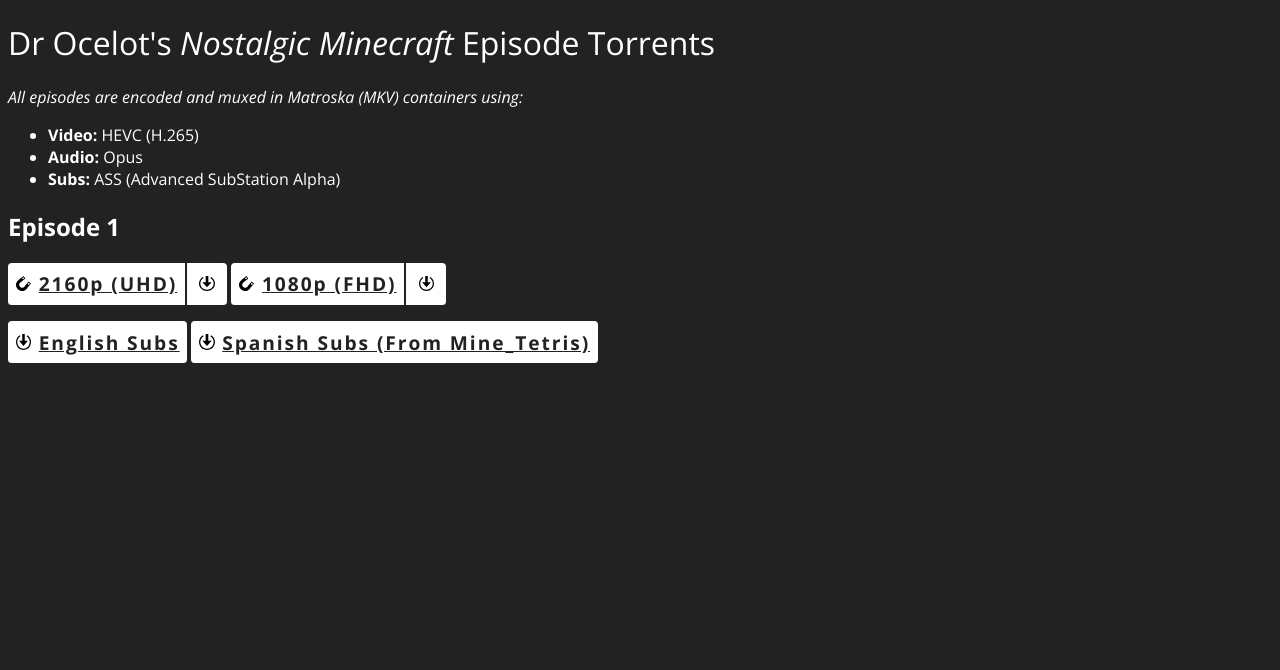
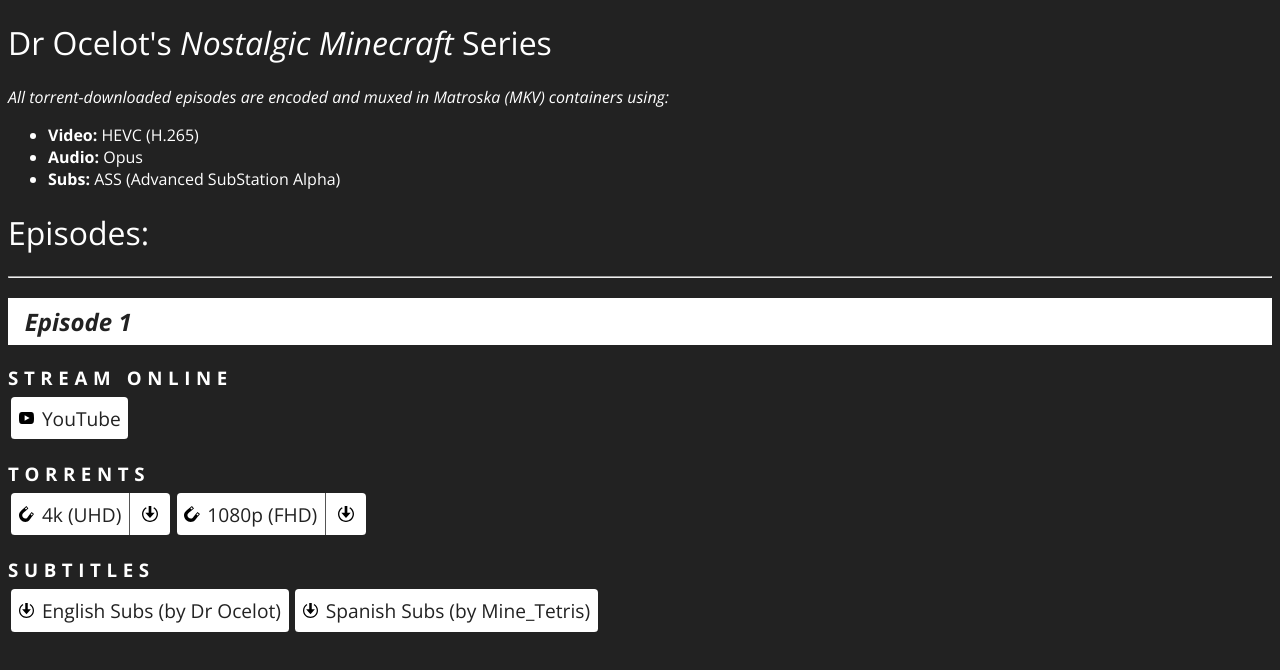
Before and after one commit to doktorocelot/nostalgicminecraft, a website built with Vite: page index.html in a window 1280 px wide. Built offline with nearby package versions, Linux system fonts and the light colour scheme.

Commit message:
create scalable site

```diff
--- a/index.html
+++ b/index.html
@@ -9,26 +9,18 @@
   <link rel="preconnect" href="https://fonts.googleapis.com">
   <link rel="preconnect" href="https://fonts.gstatic.com" crossorigin>
   <link href="https://fonts.googleapis.com/css2?family=Open+Sans:ital,wght@0,300;0,400;0,700;1,300;1,400;1,700&display=swap" rel="stylesheet">
-    <link rel="stylesheet" href="style.css">
 </head>
 <body>
-<h1>Dr Ocelot's <i>Nostalgic Minecraft</i> Episode Torrents</h1>
-<p><i>All episodes are encoded and muxed in Matroska (MKV) containers using:</i></p>
+<h1>Dr Ocelot's <i>Nostalgic Minecraft</i> Series</h1>
+<p><i>All torrent-downloaded episodes are encoded and muxed in Matroska (MKV) containers using:</i></p>
 <ul>
   <li><b>Video: </b>HEVC (H.265)</li>
   <li><b>Audio: </b>Opus</li>
   <li><b>Subs: </b>ASS (Advanced SubStation Alpha)</li>
 </ul>
-<section>
-    <h2>Episode 1</h2>
-    <div class="download-section">
-        <a class="btn left" href="magnet:?xt=urn:btih:09978615b77f6001307ed379f9d915f67ec8c02c&dn=Nostalgic_Minecraft.s01e01.4k.mkv"><img src="magnet.svg" class="with-text" alt="Magnet Link">2160p (UHD)</a><a class="btn right" href="torrents/Nostalgic_Minecraft.s01e01.4k.mkv.torrent" download><img src="save.svg" class="alone" alt="Download Torrent Link"></a>
-        <a class="btn left" href="magnet:?xt=urn:btih:bab1959dffacb889e784b37e64f8972d8e0a260d&dn=Nostalgic_Minecraft.s01e01.1080p.mkv"><img src="magnet.svg" class="with-text" alt="Magnet Link">1080p (FHD)</a><a class="btn right" href="torrents/Nostalgic_Minecraft.s01e01.1080p.mkv.torrent" download><img src="save.svg" class="alone" alt="Download Torrent Link"></a>
-    </div>
-    <div class="download-section">
-        <a class="btn" href="subs/Nostalgic_Minecraft.s01e01.en.ass" download><img src="save.svg" class="with-text" alt="Download Link">English Subs</a>
-        <a class="btn" href="subs/Nostalgic_Minecraft.s01e01.es.ass" download><img src="save.svg" class="with-text" alt="Download Link">Spanish Subs (From Mine_Tetris)</a>
-    </div>
+<h1>Episodes:</h1>
+<section id="episodes">
 </section>
+<script type="module" src="/src/main.ts"></script>
 </body>
 </html>
--- /dev/null
+++ b/src/assets.d.ts
@@ -0,0 +1,4 @@
+declare module "*.svg" {
+    const value: string
+    export default value
+}
--- /dev/null
+++ b/src/episodes/00/01.ts
@@ -0,0 +1,28 @@
+import {EpisodeDefinition} from '../episode-definition.ts'
+import {YOUTUBE_STREAM} from '../streaming/youtube-stream.ts'
+
+export const EPISODE_DEFINITION_01: EpisodeDefinition = {
+    num: 1,
+    magnet4k: 'magnet:?xt=urn:btih:09978615b77f6001307ed379f9d915f67ec8c02c&dn=Nostalgic_Minecraft.s01e01.4k.mkv',
+    magnet1080: 'magnet:?xt=urn:btih:bab1959dffacb889e784b37e64f8972d8e0a260d&dn=Nostalgic_Minecraft.s01e01.1080p.mkv',
+    dl4k: '/torrents/00/Nostalgic_Minecraft.s01e01.4k.mkv.torrent',
+    dl1080: '/torrents/00/Nostalgic_Minecraft.s01e01.1080p.mkv.torrent',
+    streamList: [
+        {
+            site: YOUTUBE_STREAM,
+            url: 'https://youtu.be/_55p2vKzsM8',
+        },
+    ],
+    subsList: [
+        {
+            dl: '/subs/00/Nostalgic_Minecraft.s01e01.en.ass',
+            lang: 'en',
+            author: 'Dr Ocelot',
+        },
+        {
+            dl: '/subs/00/Nostalgic_Minecraft.s01e01.es.ass',
+            lang: 'es',
+            author: 'Mine_Tetris',
+        },
+    ],
+}
--- /dev/null
+++ b/src/episodes/episode-definition.ts
@@ -0,0 +1,25 @@
+export interface EpisodeDefinition {
+    num: number
+    magnet1080: string
+    magnet4k: string
+    dl1080: string
+    dl4k: string
+    streamList: StreamMirrorDefinition[]
+    subsList: SubtitleDefinition[]
+}
+
+export interface SubtitleDefinition {
+    dl: string
+    lang: string
+    author: string
+}
+
+export interface StreamMirrorDefinition {
+    url: string
+    site: StreamSiteDefinition
+}
+
+export interface StreamSiteDefinition {
+    icon: string
+    name: string
+}
--- /dev/null
+++ b/src/episodes/episodes.ts
@@ -0,0 +1,6 @@
+import {EpisodeDefinition} from "./episode-definition.ts";
+import {EPISODE_DEFINITION_01} from "./00/01.ts";
+
+export const EPISODES: EpisodeDefinition[] = [
+    EPISODE_DEFINITION_01,
+]
--- /dev/null
+++ b/src/episodes/streaming/youtube-stream.ts
@@ -0,0 +1,6 @@
+import {StreamSiteDefinition} from '../episode-definition.ts'
+import ytIcon from '../../img/yt.svg'
+export const YOUTUBE_STREAM: StreamSiteDefinition = {
+    icon: ytIcon,
+    name: 'YouTube'
+}
--- /dev/null
+++ b/src/main.ts
@@ -0,0 +1,164 @@
+import './style/style.css'
+import {EPISODES} from './episodes/episodes.ts'
+import {EpisodeDefinition} from './episodes/episode-definition.ts'
+import magnetSvg from './img/magnet.svg'
+import saveSvg from './img/save.svg'
+
+const displayNames = new Intl.DisplayNames(['en'], {type: 'language'})
+
+;
+
+(() => {
+    const episodeListSection = document.getElementById('episodes')
+    if (episodeListSection == null) throw new Error('\'downloads\' id wasn\'t defined in the HTML.')
+
+    for (const episode of EPISODES) {
+        episodeListSection.appendChild(document.createElement('hr'))
+
+        const episodeSection = document.createElement('section')
+
+        episodeSection.appendChild(createEpisodeHeading(episode))
+
+        episodeSection.appendChild(createStreamSection(episode))
+
+        episodeSection.appendChild(createTorrentDownloadSection(episode))
+
+        episodeSection.appendChild(createSubsDownloadSection(episode))
+
+        episodeListSection.appendChild(episodeSection)
+    }
+})()
+
+function createButtonSection() {
+    const section = document.createElement('div')
+    section.classList.add('download-section')
+    return section
+}
+
+
+function createEpisodeHeading(episode: EpisodeDefinition) {
+    const heading = document.createElement('h2')
+    heading.textContent = `Episode ${episode.num.toString()}`
+    return heading
+}
+
+function createButton({side, link, image, text, imageAlt, isDownload}: {
+    side: string | null,
+    link: string,
+    image: string,
+    text: string | null,
+    imageAlt: string,
+    isDownload: boolean
+}) {
+    const button = document.createElement('a')
+    button.classList.add('btn')
+    if (side != null) button.classList.add(side)
+    button.href = link
+    if (isDownload) button.setAttribute('download', '')
+
+    const img = document.createElement('img')
+    img.src = image
+    img.classList.add(text == null ? 'alone' : 'with-text')
+    img.alt = imageAlt
+
+    button.appendChild(img)
+    if (text != null) {
+        const buttonText = document.createElement('span')
+        buttonText.textContent = text
+        button.appendChild(buttonText)
+    }
+    return button
+}
+
+function createDownloadGroup() {
+    const group = document.createElement('span')
+    group.classList.add('download-group')
+    return group
+}
+
+function createFullDownloadGroup(magnet: string, dl: string, text: string) {
+    const group = createDownloadGroup()
+    const magnetButton = createButton({
+        side: 'left',
+        link: magnet,
+        image: magnetSvg,
+        text: text,
+        imageAlt: 'Magnet link',
+        isDownload: false,
+    })
+    const downloadButton = createButton({
+        side: 'right',
+        link: dl,
+        image: saveSvg,
+        text: null,
+        imageAlt: 'Torrent download link',
+        isDownload: true,
+    })
+    group.appendChild(magnetButton)
+    group.appendChild(downloadButton)
+    return group
+}
+
+function createTorrentDownloadSection(episode: EpisodeDefinition) {
+    const torrentDownloadSection = createButtonSection()
+
+    const torrentHeading = createSubheading('Torrents')
+    torrentDownloadSection.appendChild(torrentHeading)
+
+    const group4k = createFullDownloadGroup(episode.magnet4k, episode.dl4k, '4k (UHD)')
+    const group1080 = createFullDownloadGroup(episode.magnet1080, episode.dl1080, '1080p (FHD)')
+
+    torrentDownloadSection.appendChild(group4k)
+    torrentDownloadSection.appendChild(group1080)
+    return torrentDownloadSection
+}
+
+function createSubheading(text: string) {
+    const heading = document.createElement('h3')
+    heading.textContent = text
+    return heading
+}
+
+function createSubsDownloadSection(episode: EpisodeDefinition) {
+    const subsDownloadSection = createButtonSection()
+
+    const subsHeading = createSubheading('Subtitles')
+    subsDownloadSection.appendChild(subsHeading)
+
+    for (const subs of episode.subsList) {
+        const subsDownloadGroup = createDownloadGroup()
+        const subsButton = createButton({
+            side: null,
+            link: subs.dl,
+            image: saveSvg,
+            text: `${displayNames.of(subs.lang)} Subs (by ${subs.author})`,
+            imageAlt: 'Subtitle download link',
+            isDownload: true,
+        })
+        subsDownloadGroup.appendChild(subsButton)
+        subsDownloadSection.appendChild(subsDownloadGroup)
+    }
+    return subsDownloadSection
+}
+
+function createStreamSection(episode: EpisodeDefinition) {
+    const streamSection = createButtonSection()
+
+    const streamHeading = createSubheading('Stream Online')
+    streamSection.appendChild(streamHeading)
+
+    for (const stream of episode.streamList) {
+        const streamGroup = createDownloadGroup()
+        const streamButton = createButton({
+            side: null,
+            link: stream.url,
+            image: stream.site.icon,
+            text: stream.site.name,
+            imageAlt: `${stream.site.name} link`,
+            isDownload: false,
+        })
+        streamGroup.appendChild(streamButton)
+        streamSection.appendChild(streamGroup)
+    }
+    return streamSection
+}
--- a/style.css
+++ b/src/style/style.css
@@ -8,22 +8,31 @@
     font-weight: 300;
 }
 h2 {
+    background-color: #fff;
+    color: #222;
+    padding: .3em .3em .3em .7em;
+    font-style: italic;
+}
+h3 {
     font-weight: bold;
+    text-transform: uppercase;
+    letter-spacing: 0.3em;
+    margin-bottom: 0.2em;
 }
 .btn {
     color: #222;
     background-color: white;
     font-size: 1.2em;
-    font-weight: bold;
-    letter-spacing: .1em;
     display: inline-block;
     padding: .4em;
     cursor: pointer;
     border-radius: .2em;
+    text-decoration: none;
 }
 
 .btn.right {
-    margin-left: 0.1em;
+    margin-left: 0;
+    border-left: 0.1em solid #555;
     border-top-left-radius: 0;
     border-bottom-left-radius: 0;
 }
@@ -51,3 +60,8 @@
 .download-section {
     margin-bottom: 1em;
 }
+
+.download-group {
+    display: inline-block;
+    margin: 0.2em;
+}
```
Also changed, not shown: package.json (added, +15 -0 lines), tsconfig.json (added, +23 -0 lines), src/img/magnet.svg (renamed from magnet.svg), src/img/save.svg (renamed from save.svg), src/img/yt.svg (added), 10 other files. Lines whose indentation alone changed are shown as unchanged.
